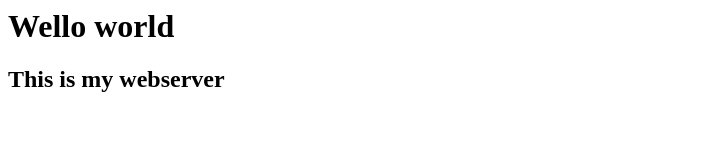
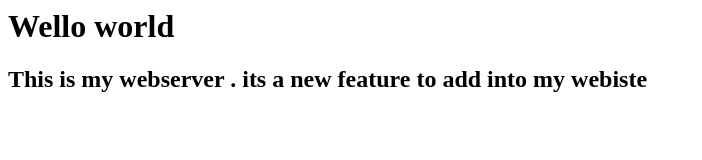
Before and after one commit to asifkoenigmeerut/docker, a plain HTML site: page index.html in a window 1280 px wide. Shown: the whole page, without its empty margins (0-702 px from the left). Drawn offline with Linux system fonts and the light colour scheme.

Commit message:
add new features

```diff
--- a/index.html
+++ b/index.html
@@ -1,2 +1,2 @@
 <h1> Wello world <h1>
-<h2> This is my webserver </h2>
+<h2> This is my webserver . its a new feature to add into my webiste</h2>
```
